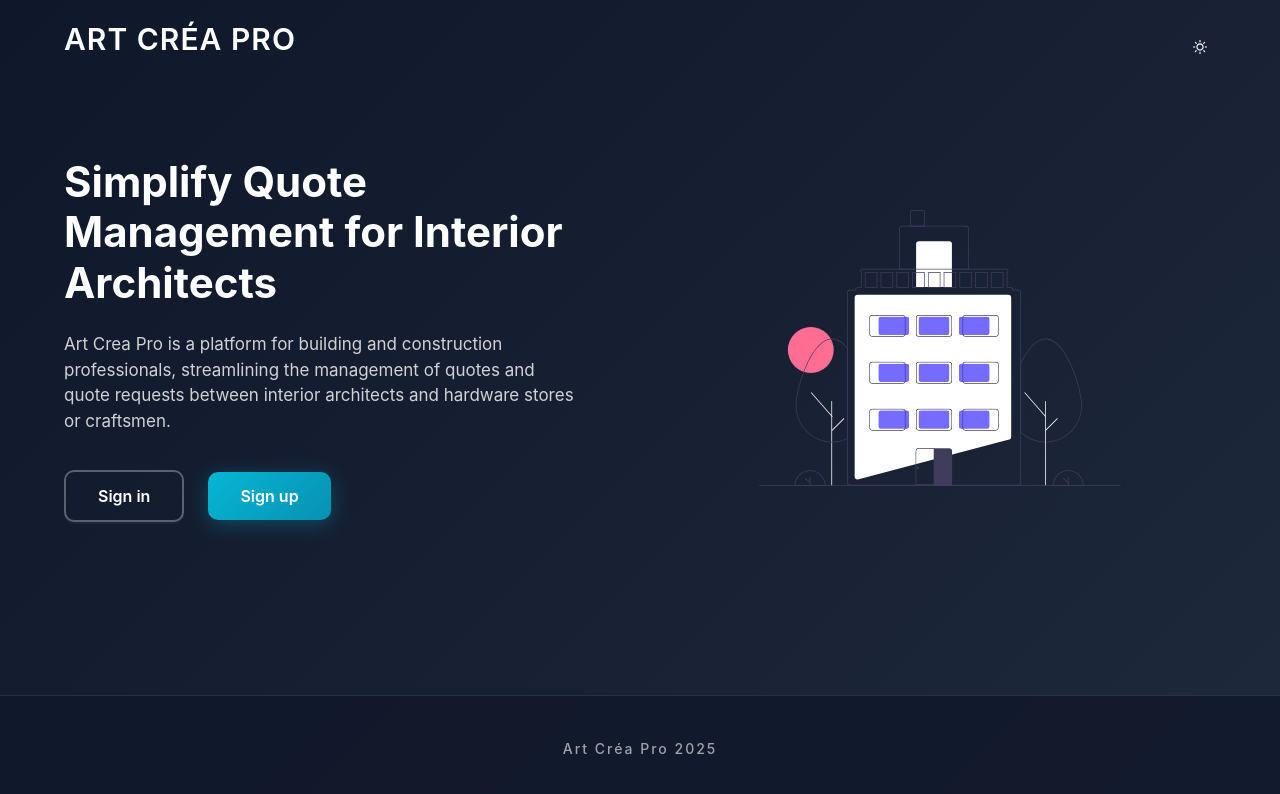
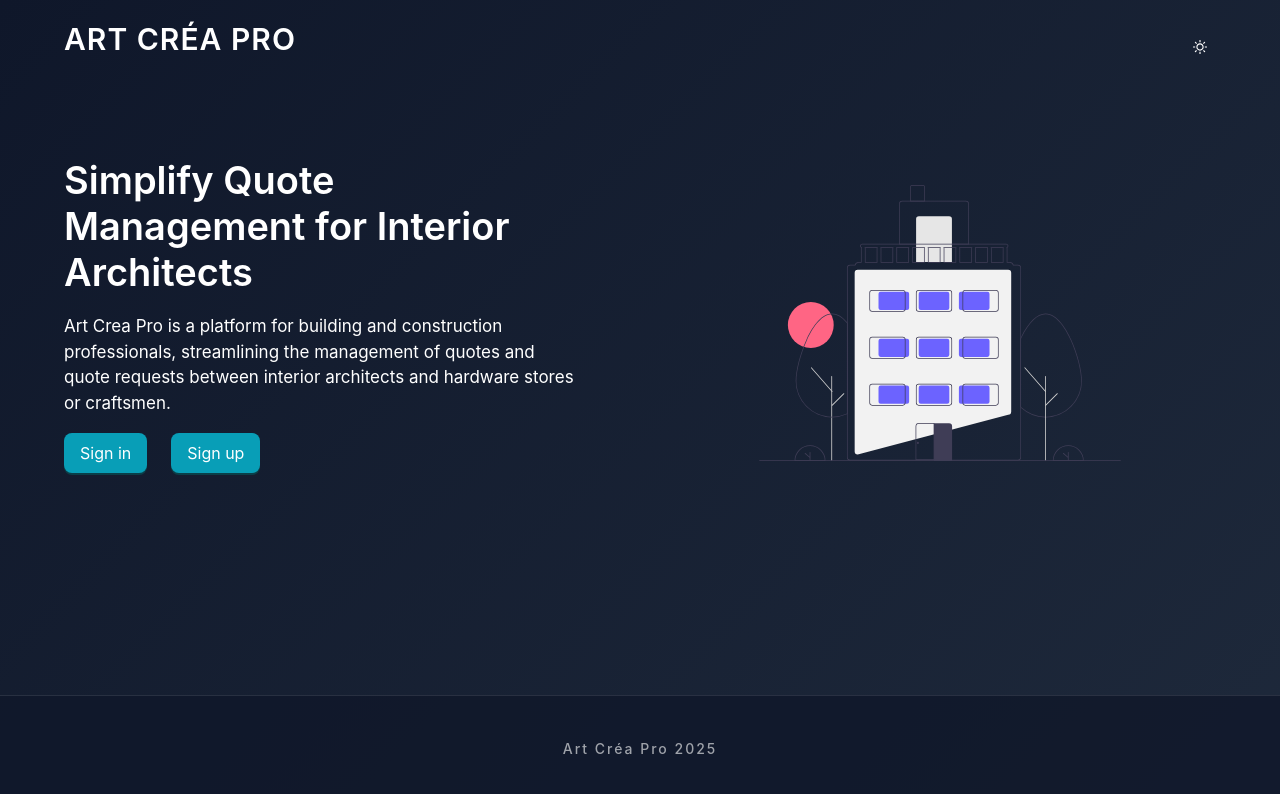
Before and after one commit to Sarrabah/frontend-project, a React (Create React App) app: page / in a window 1280 px wide. Shown: the top 794 px of the page. Built offline with nearby package versions, Linux system fonts and the light colour scheme.

Commit message:
refactor: Improve description component

```diff
--- a/src/components/Description.tsx
+++ b/src/components/Description.tsx
@@ -1,7 +1,8 @@
 "use client"
 
 import React from "react"
-import {Typography, Row, Col, Space, Button} from "antd"
+import { Typography, Row, Col, Space } from "antd"
+import { Button } from "./ui/Button"
 import "../styles/Description.css"
 
 const { Title, Paragraph } = Typography
@@ -13,22 +14,22 @@ interface DescriptionProps {
 
 const Description: React.FC<DescriptionProps> = ({ onSignInClick, onSignUpClick }) => {
   return (
-    <section className="description-section">
+    <section className={`description-section`}>
       <Row gutter={[48, 48]} align="middle">
         <Col xs={24} lg={12}>
           <div className="description-content">
             <Title level={1} className="description-title">
               Simplify Quote Management for Interior Architects
             </Title>
-            <Paragraph className="description-description">
+            <Paragraph className="description-text">
               Art Crea Pro is a platform for building and construction professionals, streamlining the management of
               quotes and quote requests between interior architects and hardware stores or craftsmen.
             </Paragraph>
-            <Space size="large">
-              <Button size="large" className="cta-btn-outline" onClick={onSignInClick}>
+            <Space size="large" className="description-actions">
+              <Button  variant="primary" size="large" onClick={onSignInClick}>
                 Sign in
               </Button>
-              <Button type="primary" size="large" className="cta-btn-primary" onClick={onSignUpClick}>
+              <Button variant="primary" size="large" onClick={onSignUpClick}>
                 Sign up
               </Button>
             </Space>
@@ -36,7 +37,18 @@ const Description: React.FC<DescriptionProps> = ({ onSignInClick, onSignUpClick
         </Col>
         <Col xs={24} lg={12}>
           <div className="description-illustration">
-            <img src="/building.svg" alt="building logo" width="800" height="400" loading="eager"/>
+            <picture>
+              <source srcSet="/building.svg" type="image/svg" />
+              <img
+                src="/building.svg"
+                alt="Building and construction professionals platform illustration"
+                width="800"
+                height="400"
+                loading="lazy"
+                decoding="async"
+                className="description-image"
+              />
+            </picture>
           </div>
         </Col>
       </Row>
@@ -44,6 +56,4 @@ const Description: React.FC<DescriptionProps> = ({ onSignInClick, onSignUpClick
   )
 }
 
-export default React.memo(Description);
-
-//export default Description
+export default React.memo(Description)
--- a/src/styles/Description.css
+++ b/src/styles/Description.css
@@ -1,102 +1,42 @@
 /* Mobile First - Description Section */
 .description-section {
-  padding: 24px 16px;
-  max-width: 1200px;
+  padding: 1.5rem 1rem;
+  max-width: 75rem;
   margin: 0 auto;
-  flex: 1; /* This makes the Description section grow to fill available space */
+  flex: 1;
   display: flex;
   align-items: center;
 }
 
 .description-content {
   text-align: center;
-  margin-bottom: 32px;
+  margin-bottom: 2rem;
 }
 
 .description-title {
-  font-size: 24px !important;
-  font-weight: 700 !important;
-  line-height: 1.2 !important;
-  margin-bottom: 16px !important;
-  transition: all 0.3s ease;
+  font-size: 1.5rem;
+  font-weight: 700;
+  line-height: 1.2;
+  margin-bottom: 1rem;
+  transition: var(--description-transition);
 }
 
-.dark-theme .description-title {
-  color: #ffffff !important;
+.description-text {
+  font-size: 0.875rem;
+  line-height: 1.5;
+  margin-bottom: 1.5rem;
+  transition: var(--description-transition);
+  padding: 0 0.5rem;
 }
 
-.light-theme .description-title {
-  color: #0f172a !important;
+.description-actions {
+  width: 100%;
+  justify-content: center;
 }
 
-.description-description {
-  font-size: 14px !important;
-  line-height: 1.5 !important;
-  margin-bottom: 24px !important;
-  transition: all 0.3s ease;
-  padding: 0 8px;
-}
-
-.dark-theme .description-description {
-  color: rgba(255, 255, 255, 0.8) !important;
-}
-
-.light-theme .description-description {
-  color: rgba(15, 23, 42, 0.8) !important;
-}
-
-/* CTA Buttons */
-.cta-btn-outline {
-  background: transparent !important;
-  border-radius: 10px !important;
-  padding: 12px 20px !important;
-  height: auto !important;
-  font-weight: 600 !important;
-  transition: all 0.3s ease;
-  font-size: 14px;
-}
-
-.dark-theme .cta-btn-outline {
-  border: 2px solid rgba(255, 255, 255, 0.3) !important;
-  color: #ffffff !important;
-}
-
-.dark-theme .cta-btn-outline:hover {
-  background: rgba(255, 255, 255, 0.1) !important;
-  border-color: rgba(255, 255, 255, 0.5) !important;
-  color: #ffffff !important;
-}
-
-.light-theme .cta-btn-outline {
-  border: 2px solid rgba(15, 23, 42, 0.4) !important;
-  color: #0f172a !important;
-  background: rgba(255, 255, 255, 0.8) !important;
-}
-
-.light-theme .cta-btn-outline:hover {
-  background: rgba(15, 23, 42, 0.1) !important;
-  border-color: rgba(15, 23, 42, 0.6) !important;
-  color: #0f172a !important;
-}
-
-.cta-btn-primary {
-  background: linear-gradient(135deg, #06b6d4 0%, #0891b2 100%) !important;
-  border: none !important;
-  border-radius: 10px !important;
-  padding: 12px 20px !important;
-  height: auto !important;
-  font-weight: 600 !important;
-  box-shadow: 0 4px 20px rgba(6, 182, 212, 0.3);
-  transition: all 0.3s ease;
-  color: white !important;
-  font-size: 14px;
-}
-
-.cta-btn-primary:hover {
-  background: linear-gradient(135deg, #0891b2 0%, #0e7490 100%) !important;
-  transform: translateY(-2px);
-  box-shadow: 0 6px 25px rgba(6, 182, 212, 0.4);
-  color: white !important;
+.description-actions .ant-space-item {
+  width: 100%;
+  max-width: 17.5rem;
 }
 
 /* Description Illustration */
@@ -105,82 +45,127 @@
   justify-content: center;
   align-items: center;
   position: relative;
-  margin-top: 16px;
+  margin-top: 1rem;
 }
 
-.description-illustration img {
+.description-image {
   max-width: 100%;
   height: auto;
-  max-height: 300px;
-  transition: all 0.3s ease;
+  max-height: 18.75rem;
+  transition: var(--description-transition);
+  border-radius: var(--description-border-radius);
 }
 
-.dark-theme .description-illustration img {
-  filter: brightness(1.1) contrast(1.1);
-}
-
-.light-theme .description-illustration img {
-  filter: brightness(0.9) contrast(1.2);
-}
-
-/* Tablet */
-@media (min-width: 768px) {
+/* Tablet - 768px+ */
+@media (min-width: 48rem) {
   .description-section {
-    padding: 48px 24px;
+    padding: 3rem 1.5rem;
   }
 
   .description-title {
-    font-size: 32px !important;
-    margin-bottom: 20px !important;
+    font-size: 2rem;
+    margin-bottom: 1.25rem;
   }
 
-  .description-description {
-    font-size: 16px !important;
-    margin-bottom: 32px !important;
-    padding: 0 16px;
+  .description-text {
+    font-size: 1rem;
+    margin-bottom: 2rem;
+    padding: 0 1rem;
   }
 
-  .description-illustration img {
-    max-height: 400px;
+  .description-image {
+    max-height: 25rem;
   }
 
-  .cta-btn-outline,
-  .cta-btn-primary {
-    padding: 12px 24px !important;
-    font-size: 15px;
+  .description-actions .ant-space-item {
+    width: auto;
   }
 }
 
-/* Desktop */
-@media (min-width: 1024px) {
+/* Desktop - 1024px+ */
+@media (min-width: 64rem) {
   .description-section {
-    padding: 64px 24px;
+    padding: 4rem 1.5rem;
   }
 
   .description-content {
     text-align: left;
-    padding-right: 40px;
+    padding-right: 2.5rem;
     margin-bottom: 0;
   }
 
   .description-title {
-    font-size: 42px !important;
-    margin-bottom: 24px !important;
+    font-size: 2.625rem;
+    margin-bottom: 1.5rem;
   }
 
-  .description-description {
-    font-size: 17px !important;
-    margin-bottom: 36px !important;
+  .description-text {
+    font-size: 1.0625rem;
+    margin-bottom: 2.25rem;
     padding: 0;
   }
 
-  .description-illustration img {
-    max-height: 500px;
+  .description-image {
+    max-height: 31.25rem;
   }
 
-  .cta-btn-outline,
-  .cta-btn-primary {
-    padding: 12px 32px !important;
-    font-size: 16px;
+  .description-actions {
+    justify-content: flex-start;
   }
 }
+
+/* Large Desktop - 1440px+ */
+@media (min-width: 90rem) {
+  .description-section {
+    padding: 5rem 1.5rem;
+  }
+
+  .description-title {
+    font-size: 3rem;
+  }
+
+  .description-text {
+    font-size: 1.125rem;
+    margin-bottom: 2.5rem;
+  }
+
+  .description-image {
+    max-height: 37.5rem;
+  }
+}
+
+/* Accessibility improvements */
+@media (prefers-reduced-motion: reduce) {
+  .description-title,
+  .description-text,
+  .description-image {
+    transition: none;
+  }
+}
+
+/* High contrast mode support */
+@media (prefers-contrast: high) {
+  .description-title {
+    font-weight: 800;
+  }
+
+  .description-text {
+    font-weight: 500;
+  }
+}
+
+/* Print styles */
+@media print {
+  .description-section {
+    padding: 1rem;
+  }
+
+  .description-actions {
+    display: none;
+  }
+
+  .description-image {
+    max-height: 15rem;
+    filter: none;
+  }
+}
```
